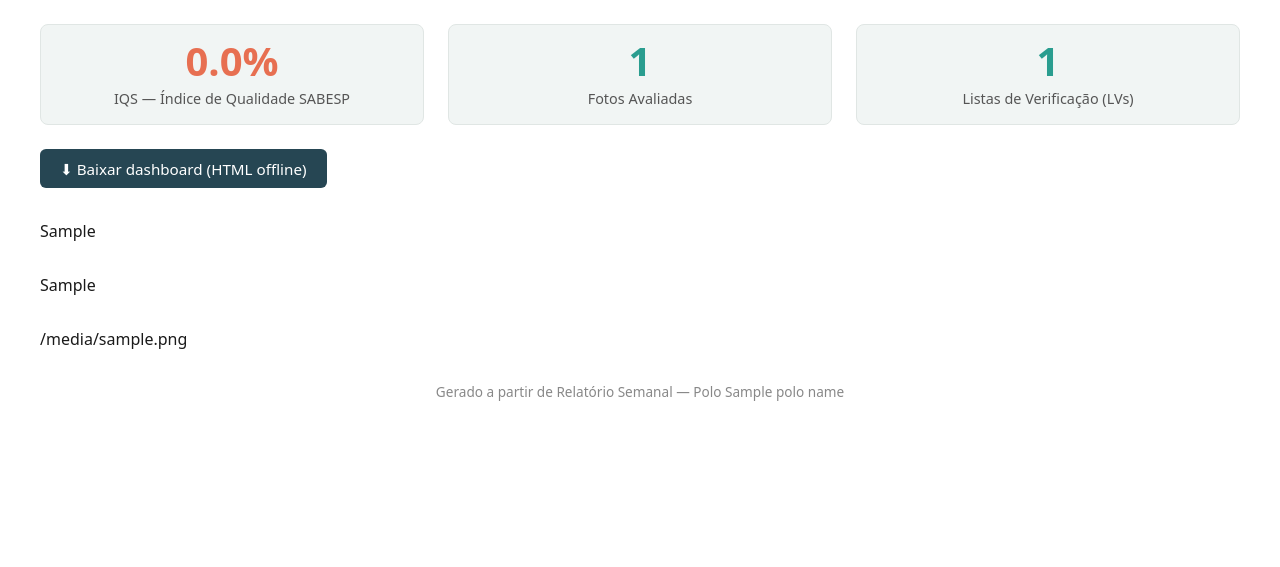
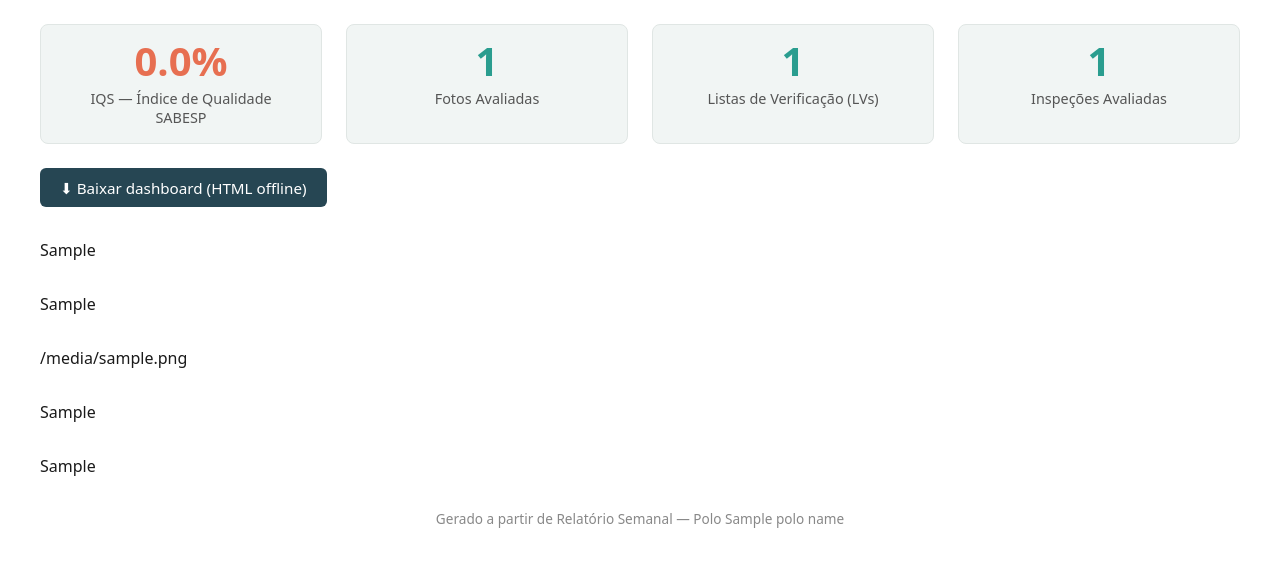
Before and after one commit to D00cky/PythonExcelDashBoard, a Flask app: template app/templates/dashboard.html in a window 1280 px wide. Shown: the part 102-669 px from the top of the page. Run offline with Flask 3, Linux system fonts and the light colour scheme; the template is opened without the code that fills it: most values are stand-ins (such as "Sample title", 1, 10 or a date in 2020).

Commit message:
Wire team x service and TSS charts into the dashboard route
_build_sabesp_context now accepts the upload path so it can call
extract_inspections(path) and feed build_team_service_stacked +
build_tss_distribution alongside the three IQS/IC/photos figures.

The dashboard page now renders 5 plotly figures:
  1. IC per service (bar)
  2. IQS per service (bar)
  3. Photos: NC vs Conforme stacked
  4. Inspeções por Equipe — horizontal stacked bar, top 15
  5. Tipos de Serviço (TSS) — horizontal bar, top 15

Plus a fourth KPI card ('Inspeções Avaliadas') showing total inspection
rows across all four service sheets.

Integration tests updated to use make_minimal_sabesp(with_inspections=
True) so the dashboard test fixture exercises the inspections pipeline,
and both the dashboard- and download-route tests assert exactly 5
plotly-graph-div elements rendered.

Smoke against real Pimentas: 5 figures rendered, 1690 total fotos,
151 LVs, 2696 inspections from 33 unique teams across 24 TSS types.

Co-Authored-By: Claude Sonnet 4.6 <noreply@anthropic.com>

```diff
--- a/app/routes/main.py
+++ b/app/routes/main.py
@@ -52,7 +52,7 @@ def dashboard(upload_id: str) -> str:
     return render_template(
         "dashboard.html",
         download_url=url_for("main.download", upload_id=upload_id, fmt="html"),
-        **_build_sabesp_context(template, workbook, plotly_mode="cdn"),
+        **_build_sabesp_context(template, workbook, path, plotly_mode="cdn"),
     )
 
 
@@ -71,7 +71,7 @@ def download(upload_id: str) -> Response:
     html = render_template(
         "dashboard.html",
         download_url=None,
-        **_build_sabesp_context(template, workbook, plotly_mode="inline"),
+        **_build_sabesp_context(template, workbook, path, plotly_mode="inline"),
     )
     response = Response(html, mimetype="text/html")
     response.headers["Content-Disposition"] = (
@@ -90,16 +90,19 @@ def _upload_path(upload_id: str) -> Path:
 def _build_sabesp_context(
     template: SabespPimentasTemplate,
     workbook,
+    path: Path,
     plotly_mode: Literal["cdn", "inline"],
 ) -> dict[str, Any]:
     ic_rows = template.extract_ic_by_service(workbook)
     iqs_rows = template.extract_iqs_by_service(workbook)
+    inspections = template.extract_inspections(path)
     return {
         "polo_name": template.polo_name.title(),
         "periodo": template.extract_periodo(workbook),
         "iqs_overall": template.extract_iqs_overall(workbook),
         "total_lvs": sum(r.lvs for r in ic_rows),
         "total_fotos": sum(r.fotos_avaliadas for r in iqs_rows),
+        "total_inspections": len(inspections),
         "fig_ic_bar": template.build_ic_bar(ic_rows).to_html(
             include_plotlyjs=plotly_mode, full_html=False, div_id="ic-bar"
         ),
@@ -109,4 +112,10 @@ def _build_sabesp_context(
         "fig_photos": template.build_photo_conformity_stacked(iqs_rows).to_html(
             include_plotlyjs=False, full_html=False, div_id="photos"
         ),
+        "fig_team_service": template.build_team_service_stacked(inspections).to_html(
+            include_plotlyjs=False, full_html=False, div_id="team-service"
+        ),
+        "fig_tss": template.build_tss_distribution(inspections).to_html(
+            include_plotlyjs=False, full_html=False, div_id="tss-distribution"
+        ),
     }
--- a/app/templates/dashboard.html
+++ b/app/templates/dashboard.html
@@ -50,6 +50,12 @@
             <div class="kpi-label">Listas de Verificação (LVs)</div>
         </div>
         {% endif %}
+        {% if total_inspections %}
+        <div class="kpi-card">
+            <div class="kpi-value">{{ total_inspections }}</div>
+            <div class="kpi-label">Inspeções Avaliadas</div>
+        </div>
+        {% endif %}
     </div>
 
     {% if download_url %}
@@ -61,6 +67,8 @@
     <div class="chart">{{ fig_ic_bar | safe }}</div>
     <div class="chart">{{ fig_iqs_bar | safe }}</div>
     <div class="chart">{{ fig_photos | safe }}</div>
+    <div class="chart">{{ fig_team_service | safe }}</div>
+    <div class="chart">{{ fig_tss | safe }}</div>
 
     <footer>Gerado a partir de Relatório Semanal — Polo {{ polo_name }}</footer>
 </body>
```
Also changed, not shown: tests/integration/test_main_routes.py (+5 -4 lines).
